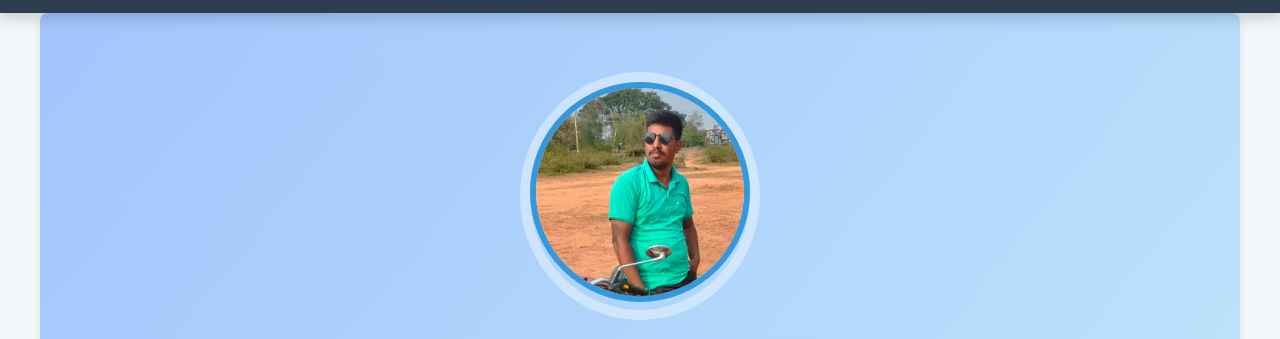
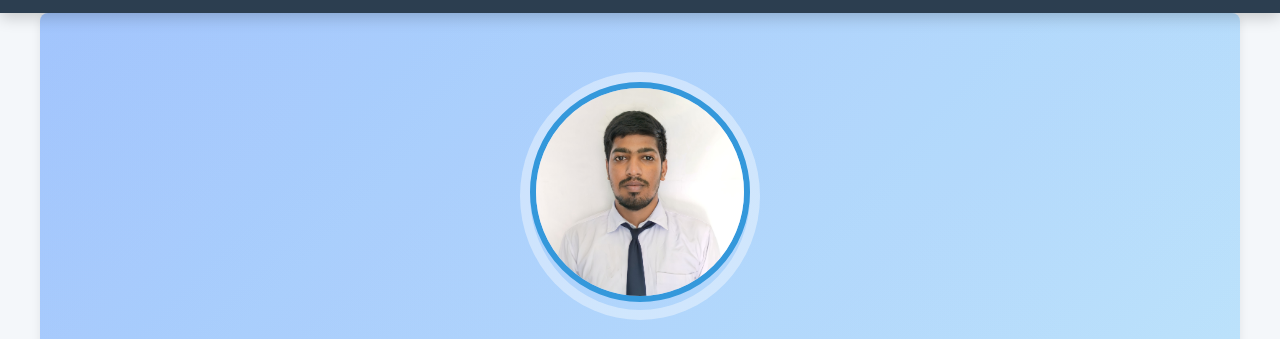
Before and after one commit to kushalkumar122/portfolio-kushal, a plain HTML site: page index.html in a window 1280 px wide. Shown: the part 65-404 px from the top of the page. Drawn offline with Linux system fonts and the light colour scheme.

Commit message:
Update portfolio

```diff
--- a/index.html
+++ b/index.html
@@ -26,7 +26,7 @@
     <section id="hero" class="hero-section container">
         <div class="hero-content">
             <div class="profile-image-wrapper animate-zoom-in">
-                <img src="kittu.jpg" alt="Kushal Kumar Rana Profile" class="profile-image">
+                <img src="kkkkkk.jpg" alt="Kushal Kumar Rana Profile" class="profile-image">
             </div>
             <h1 class="animate-slide-left">Hi, I'm Kushal Kumar Rana</h1>
             <p class="hero-subtitle animate-fade-in-up">I am a passionate <span class="typed-text typed-text-highlight"></span></p>
```
